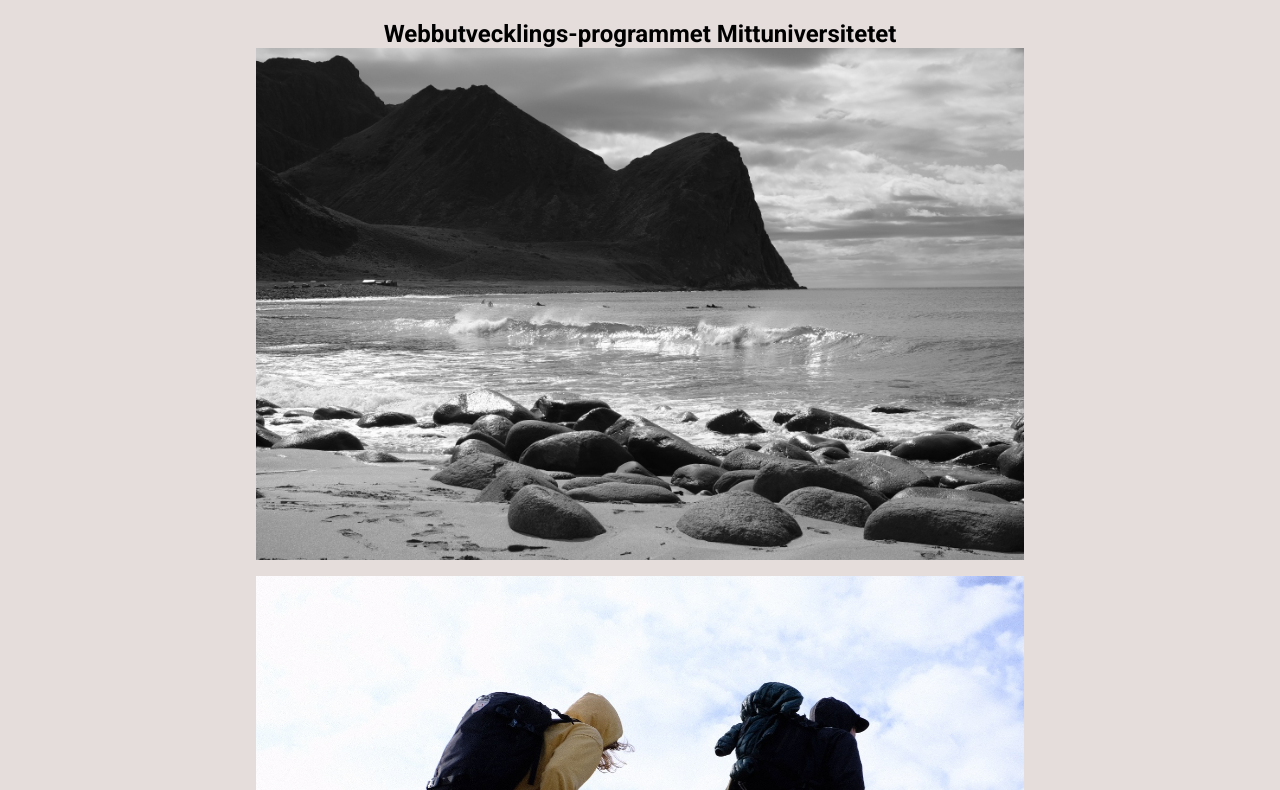
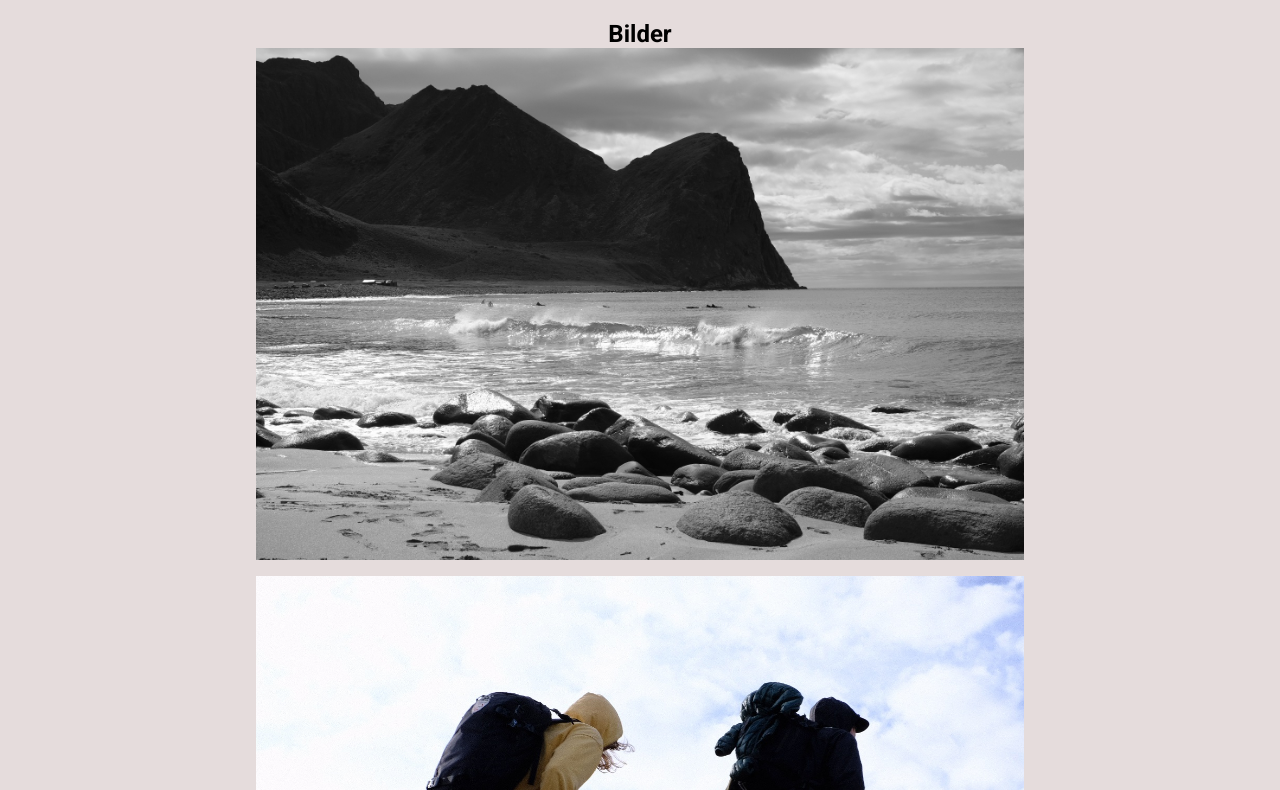
Before and after one commit to Rosalij/moment1frontend, a website built with Parcel: page src/bilder.html in a window 1280 px wide. Shown: the part 146-936 px from the top of the page. Built offline with nearby package versions, Linux system fonts and the light colour scheme.

Commit message:
Changed h2 title text

```diff
--- a/src/bilder.html
+++ b/src/bilder.html
@@ -44,7 +44,7 @@
     </header>
     <main>
     <article class="article_content">
-           <h1>Moment 1 Frontend-utveckling</h1>  <h2>Webbutvecklings-programmet Mittuniversitetet</h2>
+           <h1>Moment 1 Frontend-utveckling</h1>  <h2>Bilder</h2>
 <picture>
     <source srcset="/images/bild1.jpg?as=avif&width=800" type="image/avif" />
 <img src="/images/bild1.jpg?width=800" alt="Lofoten"/>
```
